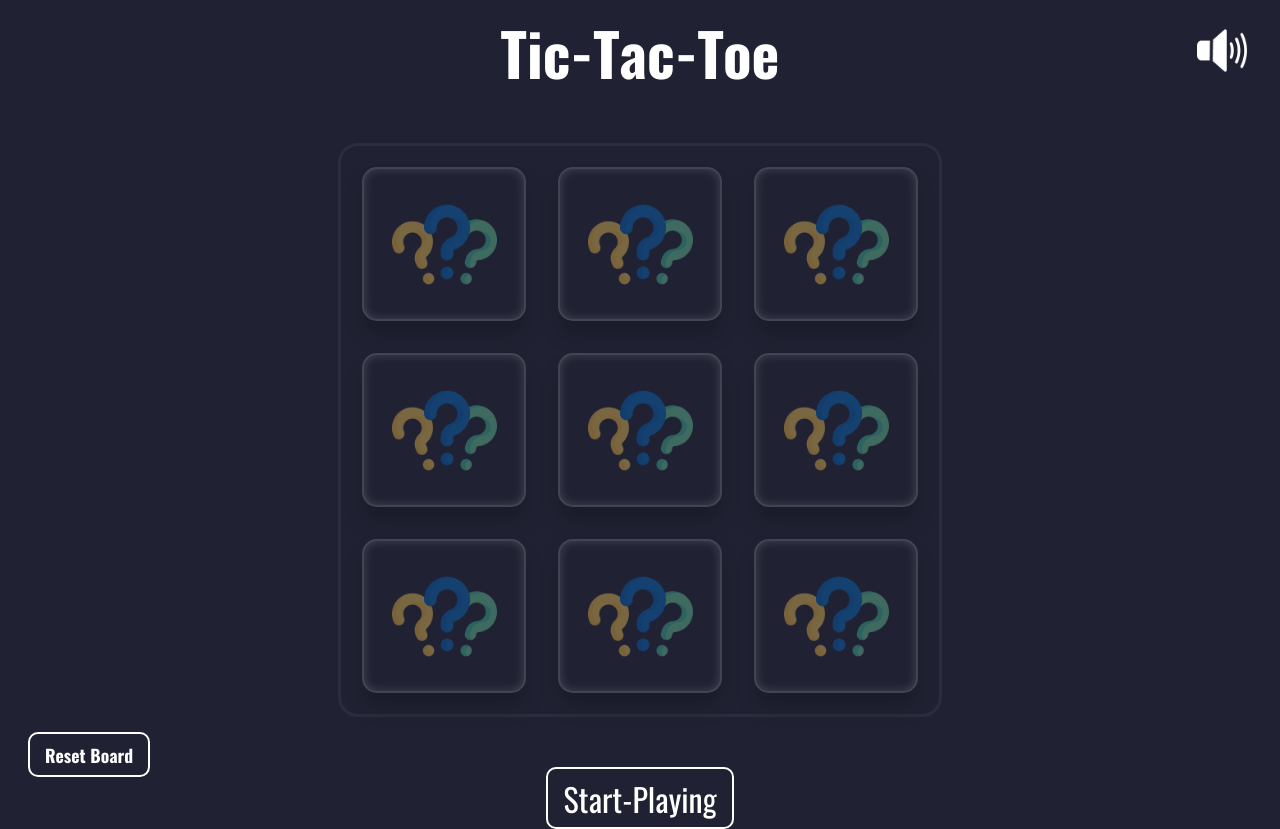
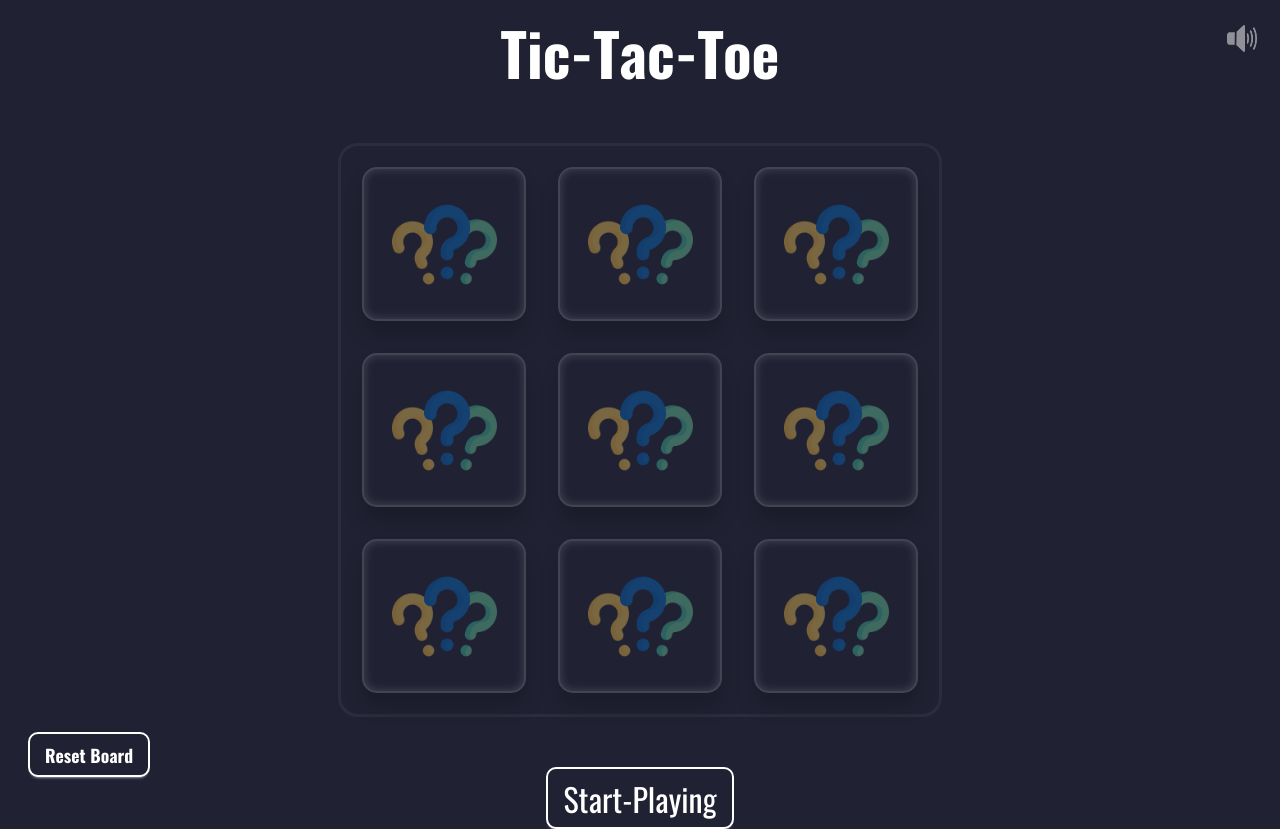
Before and after one commit to Afek-Sakaju/tic-tac-toe, a website: page index.html in a window 1280 px wide. Drawn offline with Linux system fonts and the light colour scheme.

Commit message:
Improved hover effects for all the buttons

```diff
--- a/styles/scss/abstracts/_mixins.scss
+++ b/styles/scss/abstracts/_mixins.scss
@@ -1,31 +1,23 @@
-@mixin button-hover-effects {
-  cursor: pointer;
-
-  &:hover {
-    opacity: 0.8;
-  }
-}
-
 @mixin generic-button-styles {
   // This line ensures that the font is applied to certain buttons.
   font-family: 'Oswald', sans-serif;
   display: flex;
   justify-content: center;
   align-items: center;
-  background-color: rgba(white, 0.895);
+  color: white;
+  background-color: #202132;
+  border-radius: 10px;
+  border: 2.5px solid white;
+  box-shadow: 0 3.2px 3.2px -3.2px white;
 }
 
 @mixin interface-button-hover-effects {
-  border-radius: 10px;
-  color: white;
-  border: 2.5px solid white;
-  background-color: #202132;
-  transition: background-color 0.25s, color 0.25s, border-color 0.25s;
+  transition: transform 0.25s, box-shadow 0.25s;
   cursor: pointer;
 
   &:hover {
-    background-color: white;
-    color: #5a5ac1;
-    border-color: #6161c0;
+    transform: translateY(-0.25em) translateZ(0);
+    -webkit-font-smoothing: subpixel-antialiased;
+    box-shadow: 0 8px 8px -6.4px white;
   }
 }
--- a/styles/scss/components/_buttons.scss
+++ b/styles/scss/components/_buttons.scss
@@ -118,11 +118,15 @@
 }
 
 .toggle-sound-mode-button {
-  @include button-hover-effects;
+  position: absolute;
+  right: 15px;
+  top: 13px;
+  height: 35px;
+  width: 30px;
+  opacity: 0.5;
+  cursor: pointer;
 
-  position: absolute;
-  right: 25px;
-  top: 15px;
-  height: 55px;
-  width: 50px;
+  &:hover {
+    opacity: 1;
+  }
 }
```
Also changed, not shown: styles/css/main.css, 1 other file.
